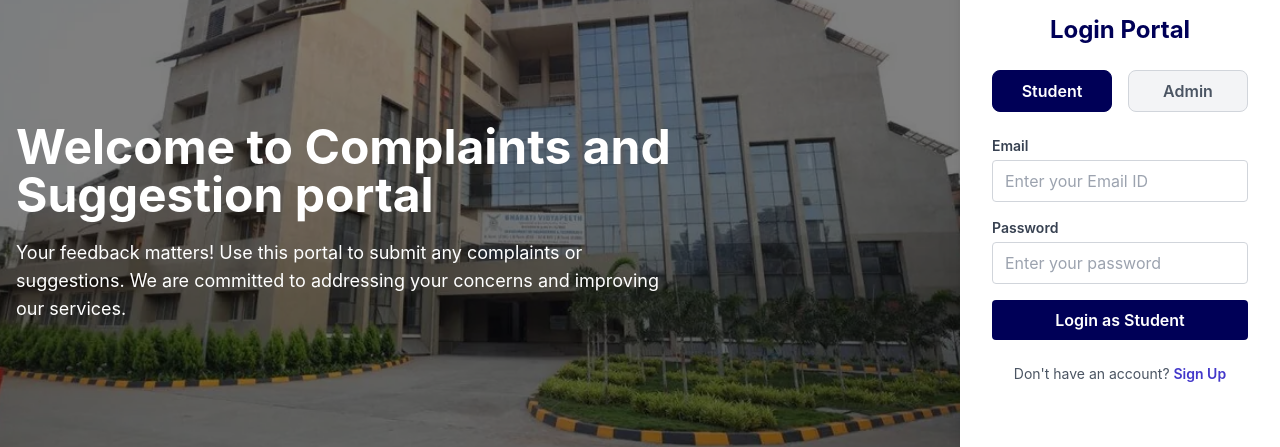
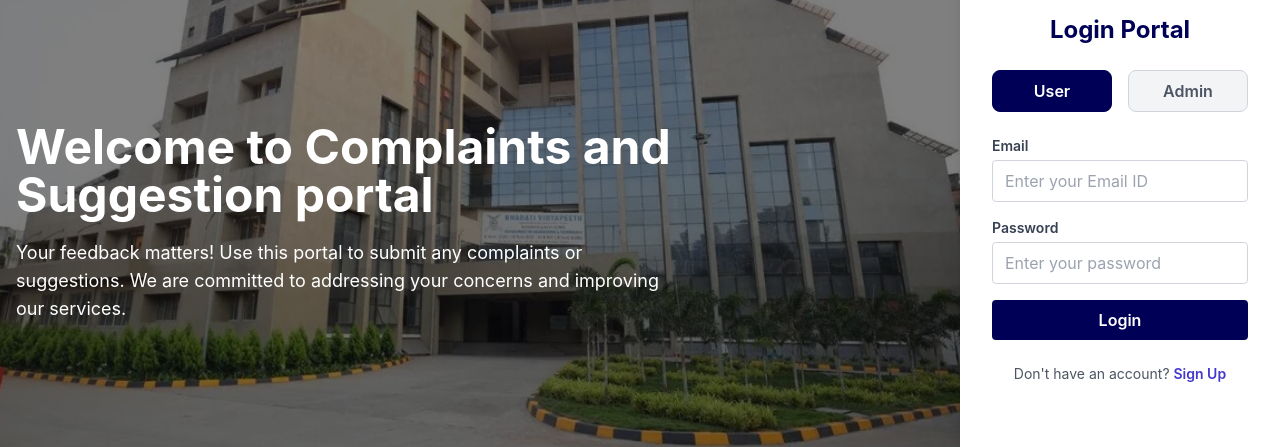
Before and after one commit to RupeshRao17/BVDUDMS_ComplaintAndSuggestionPortal, a React (Create React App) app: page / in a window 1280 px wide. Shown: the part 201-648 px from the top of the page. Built offline with nearby package versions, Linux system fonts and the light colour scheme; no server answers.

Commit message:
fetch admin details in admin dashboard and generalised the login for all as users

```diff
--- a/src/pages/AdminDashboard.js
+++ b/src/pages/AdminDashboard.js
@@ -2,6 +2,7 @@ import React, { useState, useEffect } from 'react';
 import '../index.css';
 import { db } from '../firebase';
 import { query, where } from 'firebase/firestore';
+import { getAuth } from "firebase/auth";
 import { collection, getDocs, updateDoc, doc } from 'firebase/firestore';
 import { toast } from 'react-toastify';
 import 'react-toastify/dist/ReactToastify.css';
@@ -33,6 +34,15 @@ const AdminDashboard = () => {
   useEffect(() => {
     const fetchData = async () => {
       try {
+      const auth = getAuth();
+      const user = auth.currentUser;
+      if (!user) {
+        toast.error("No user is logged in.");
+        return;
+      }
+
+      const loggedInEmail = user.email;
+
         const complaintsSnapshot = await getDocs(collection(db, "complaints"));
         const complaintsList = complaintsSnapshot.docs.map(doc => ({ id: doc.id, ...doc.data() }));
         setComplaints(complaintsList);
@@ -45,7 +55,7 @@ const AdminDashboard = () => {
         });
         setUsers(usersList);
 
-        const adminQuery = query(collection(db, "users"), where("role", "==", "admin"));
+        const adminQuery = query(collection(db, "users"), where("email", "==", loggedInEmail), where("role", "==", "admin"));
         const adminSnapshot = await getDocs(adminQuery);
         if (!adminSnapshot.empty) {
           const adminData = adminSnapshot.docs[0].data();
--- a/src/pages/Login.js
+++ b/src/pages/Login.js
@@ -37,10 +37,10 @@ const Login = () => {
         setShowModal(true);
         return;
       }
-      const role = userDoc.data()?.userType;
+      const role = userDoc.data()?.role;
 
       if (activeTab === "Student") {
-        if (role === "student") navigate("/studentdashboard");
+        if (role === "user") navigate("/studentdashboard");
         else {
           setErrorMessage("You are not authorized to access the Student Dashboard.");
           setShowModal(true);
@@ -142,7 +142,7 @@ const Login = () => {
                     : "bg-gray-100 text-gray-600 border-gray-300 hover:bg-gray-300"
                 }`}
               >
-                Student
+                User
               </button>
               <button
                 onClick={() => setActiveTab("Admin")}
@@ -180,7 +180,7 @@ const Login = () => {
                 onClick={handleLogin}
                 className="w-full bg-dark-blue text-white py-2 rounded font-semibold hover:bg-dark-blue-600 transition duration-300"
               >
-                Login as {activeTab}
+                Login
               </button>
             </div>
 
--- a/src/pages/SignUp.js
+++ b/src/pages/SignUp.js
@@ -15,6 +15,7 @@ const SignUp = () => {
     lastName: "",
     department: "Select department",
     userType: "Select UserType",
+    role: "user",
   });
 
   const [errorMessage, setErrorMessage] = useState("");
```
